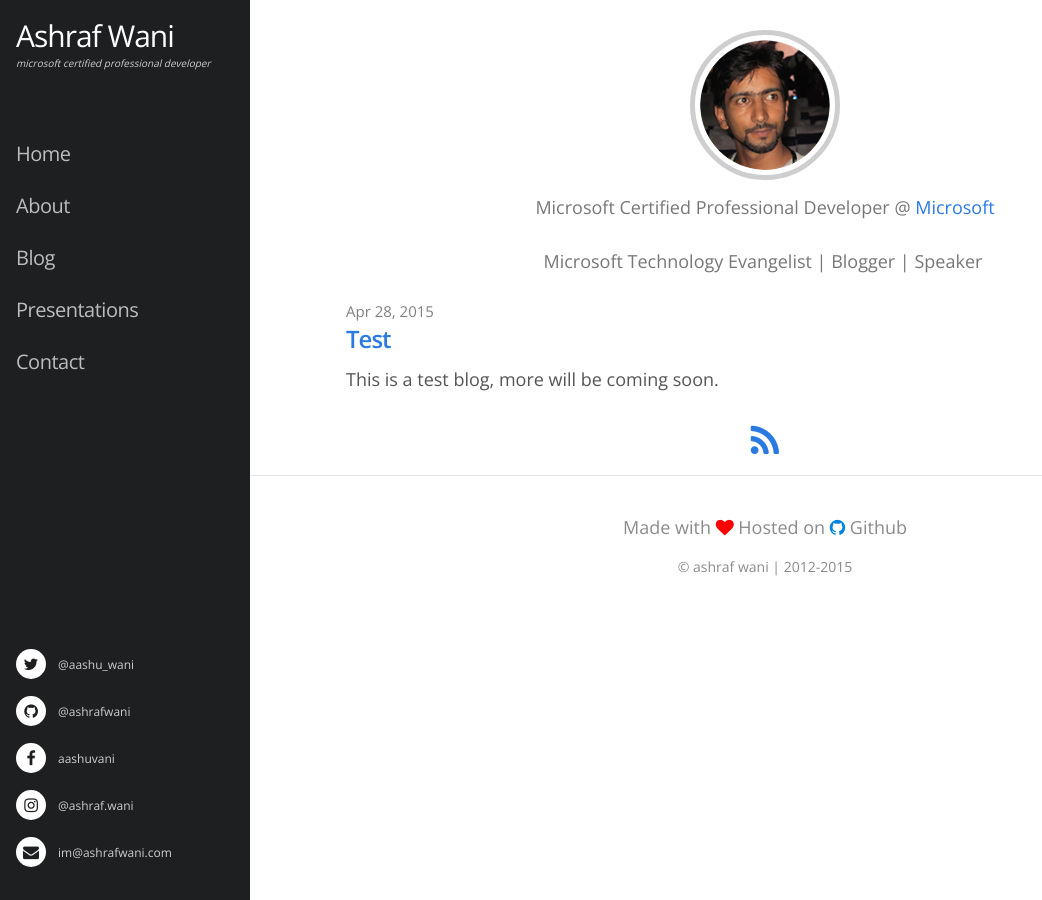
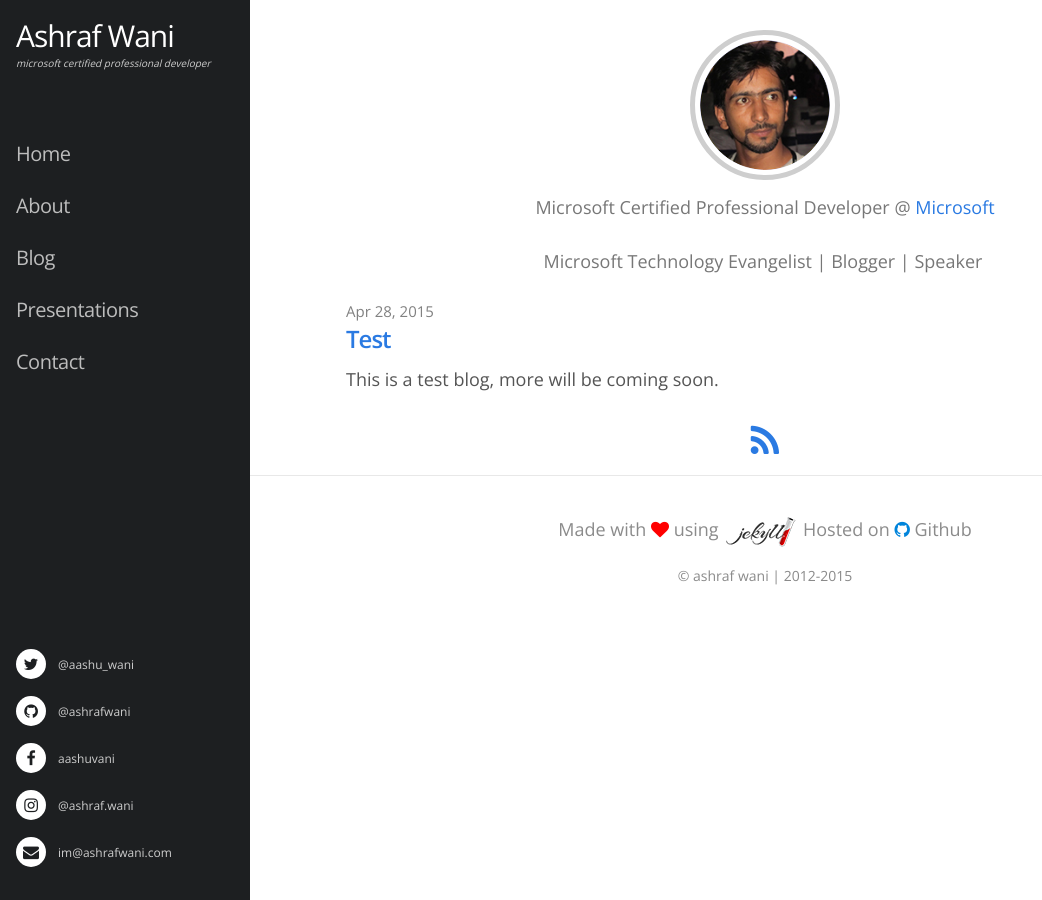
Before and after one commit to ashrafwani/ashrafwani.github.io, a Jekyll site: the page built from index.html, in a window 1280 px wide. Shown: the whole page, without its empty margins (0-1042 px from the left). Built offline with Jekyll 4.4.1, drawn with Linux system fonts in a browser that asks for light colours; nearby versions of some CDN libraries; library files that are not in the unit come from our copies.

Commit message:
Update footer.html

```diff
--- a/_includes/footer.html
+++ b/_includes/footer.html
@@ -1,7 +1,7 @@
 <footer class="site-footer">
   <div class="wrap">
     <div class="footer-info column">
-      <p class="text">Made with <i class="fa fa-heart"></i> Hosted on <i class="fa fa-github"></i> Github</p>
+      <p class="text">Made with <i class="fa fa-heart"></i> using <img src="images/jekyll.png" alt="" /> Hosted on <i class="fa fa-github"></i> Github</p>
     </div>
     <h2 class="footer-heading">&copy; {{ site.title }} | 2012-2015</h2>
   </div>
```
